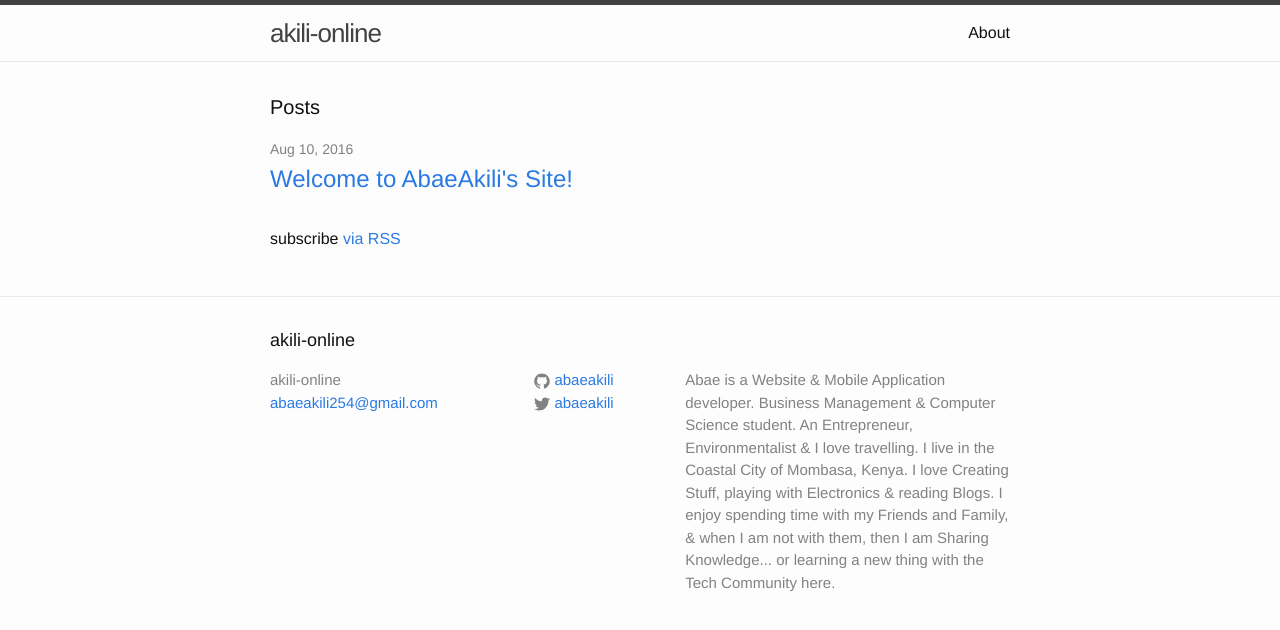
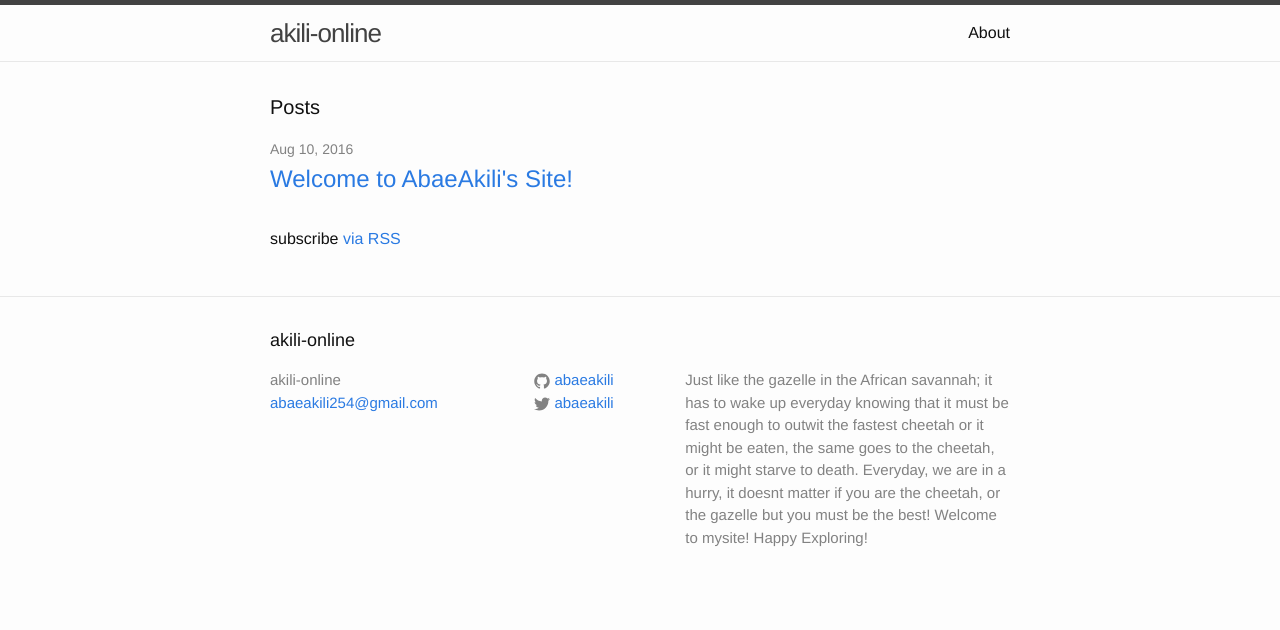
Before and after one commit to abaeakili/abaeakili, a Jekyll site: the page built from index.html, in a window 1280 px wide. Shown: the top 630 px of the page. Built offline with Jekyll 4.4.1, drawn with Linux system fonts in a browser that asks for light colours.

Commit message:
Update _config.yml

```diff
--- a/_config.yml
+++ b/_config.yml
@@ -9,14 +9,12 @@
 title: akili-online
 email: abaeakili254@gmail.com
 description: > # this means to ignore newlines until "baseurl:"
-  Abae is a Website & Mobile Application developer.
-  Business Management & Computer Science student.
-  An Entrepreneur, Environmentalist & I love travelling.
-  I live in the Coastal City of Mombasa, Kenya.
-  I love Creating Stuff, playing with Electronics & reading Blogs.
-  I enjoy spending time with my Friends and Family,
-  & when I am not with them, then I am Sharing Knowledge...
-  or learning a new thing with the Tech Community here.
+  Just like the gazelle in the African savannah;
+  it has to wake up everyday knowing that it must be fast enough to outwit the fastest cheetah
+  or it might be eaten, the same goes to the cheetah, or it might starve to death.
+  Everyday, we are in a hurry, it doesnt matter if you are the cheetah, or the gazelle but
+  you must be the best!
+  Welcome to mysite! Happy Exploring!
 baseurl: "" # the subpath of your site, e.g. /blog
 url: "http://yourdomain.com" # the base hostname & protocol for your site
 twitter_username: abaeakili
```
